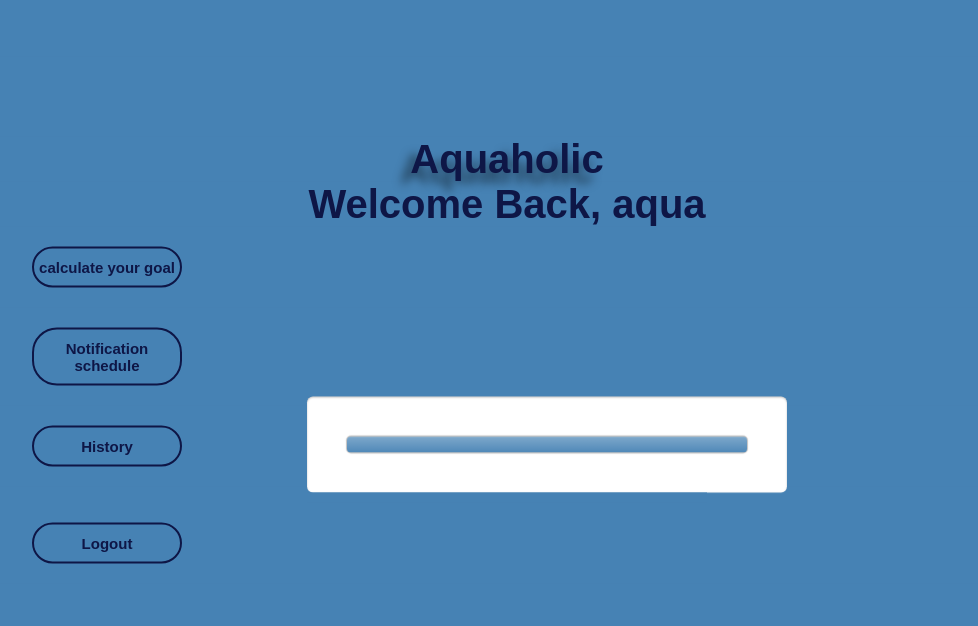
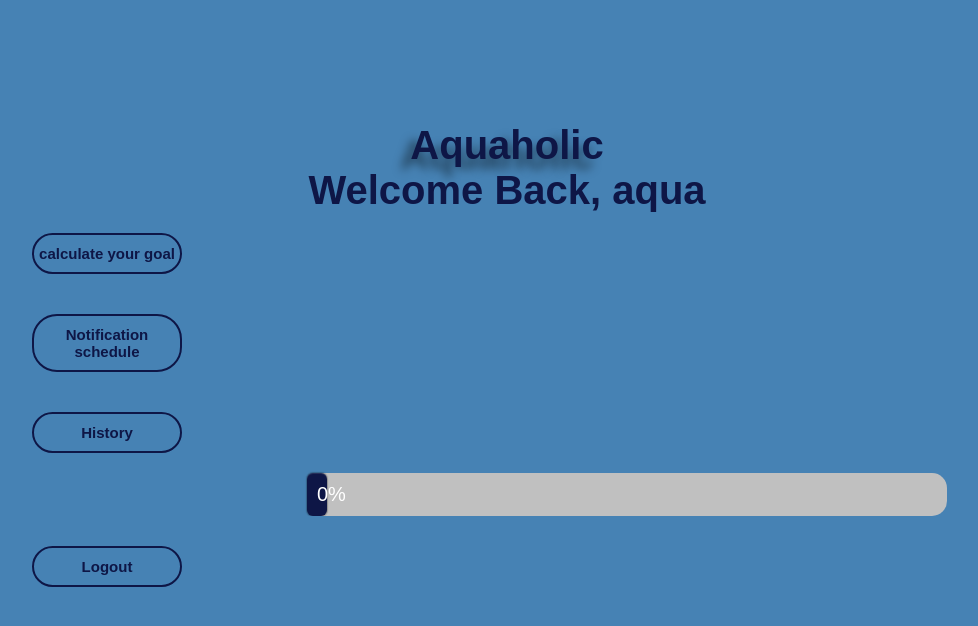
Before and after one commit to Aquaholic-ISP/Aquaholic, a Django app: page /aquaholic/ in a window 1280 px wide. Shown: the top 626 px of the page, without its empty margins (133-1111 px from the left). Run offline with Django 4.2, Linux system fonts and the light colour scheme; a user stored in the database is signed in; data comes from the database, SQL or seed files in the repository; data that the repository does not hold is empty; some libraries are stand-ins or nearby versions.

Commit message:
improve progress bar

```diff
--- a/aquaholic/static/aquaholic/style3.css
+++ b/aquaholic/static/aquaholic/style3.css
@@ -46,6 +46,7 @@
     font-size: 14vw;
     background: transparent;
 }
+
 
 
 
@@ -109,33 +110,23 @@
 }
 
 .container {
-    margin: 10px auto;
-    margin-top: -90px;
-    width: 400px;
-    text-align: center;
-}
+        margin: 0px auto;
+        margin-right:200px;
+        background-color: rgb(192, 192, 192);
+        width: 50%;
+        border-radius: 15px;
+    }
 
-.container .progress {
-    margin: 0 auto;
-    width: 400px;
-}
-
-.progress {
-    padding: 40px;
-    background: white;
-    border-radius: 6px;
+    .skill {
+        background-color:#0E1646;
+        color: white;
+        padding: 10px;
+        text-align: right;
+        font-size: 20px;
+        border-radius: 6px;
     -webkit-box-shadow: inset 0 1px 2px rgba(0, 0, 0, 0.25), 0 1px rgba(255, 255, 255, 0.08);
     box-shadow: inset 0 1px 2px rgba(0, 0, 0, 0.25), 0 1px rgba(255, 255, 255, 0.08);
-}
-
-.progress-bar {
-    height: 16px;
-    border-radius: 4px;
-     background-image: -webkit-linear-gradient(top, rgba(255, 255, 255, 0.3), rgba(255, 255, 255, 0.05));
-    background-image: -moz-linear-gradient(top, rgba(255, 255, 255, 0.3), rgba(255, 255, 255, 0.05));
-    background-image: -o-linear-gradient(top, rgba(255, 255, 255, 0.3), rgba(255, 255, 255, 0.05));
-    background-image: linear-gradient(to bottom, rgba(255, 255, 255, 0.3), rgba(255, 255, 255, 0.05));
-    -webkit-transition: 0.4s linear;
+     -webkit-transition: 0.4s linear;
     -moz-transition: 0.4s linear;
     -o-transition: 0.4s linear;
     transition: 0.4s linear;
@@ -145,48 +136,8 @@
     transition-property: width, background-color;
     -webkit-box-shadow: 0 0 1px 1px rgba(0, 0, 0, 0.25), inset 0 1px rgba(255, 255, 255, 0.1);
     box-shadow: 0 0 1px 1px rgba(0, 0, 0, 0.25), inset 0 1px rgba(255, 255, 255, 0.1);
-}
+    }
 
-#five:checked ~ .progress &gt; .progress-bar {
-    width: 5%;
-    background-color: green;
-}
-
-#twentyfive:checked ~ .progress &gt; .progress-bar {
-    width: 25%;
-    background-color: pink;
-}
-
-#fifty:checked ~ .progress &gt; .progress-bar {
-    width: 50%;
-    background-color: #f2b01e;
-}
-
-#seventyfive:checked ~ .progress &gt; .progress-bar {
-    width: 75%;
-    background-color: #f2d31b;
-}
-
-#onehundred:checked ~ .progress &gt; .progress-bar {
-    width: 100%;
-    background-color: #86e01e;
-}
-
-.radio {
-    display: none;
-}
-
-.label {
-    display: inline-block;
-    margin: 0 5px 20px;
-    padding: 3px 8px;
-    color: #aaa;
-    text-shadow: 0 1px black;
-    border-radius: 3px;
-    cursor: pointer;
-}
-
-.radio:checked + .label {
-    color: white;
-    background: rgba(0, 0, 0, 0.25);
-}
+    .html {
+        width: 0%;
+    }
--- a/aquaholic/templates/aquaholic/home.html
+++ b/aquaholic/templates/aquaholic/home.html
@@ -4,17 +4,15 @@
 <html>
 <head>
         <link rel="stylesheet" href="{% static 'aquaholic/style.css' %}">
-
     <title>Home page of Aquaholic</title>
 </head>
 <div class="entrance">
     {% if user.is_authenticated %}
             <link rel="stylesheet" href="{% static 'aquaholic/style3.css' %}">
-
     <div class="getin">
             <h1 style="font-size: 40px;">Aquaholic</h1>
         <h2 style="font-size: 40px; ">Welcome Back, {{ user.first_name }}</h2>
-        <form action="{% url 'aquaholic:calculate_auth' user.id %}" method="get">
+        <form action="{% url 'aquaholic:calculate' %}" method="get">
                 {% csrf_token %}
                 <button type="submit">calculate your goal</button>
             </form>
@@ -27,9 +25,9 @@
                 <button type="submit">History</button>
             </form>
  <div class="container">
-    <div class="progress">
-        <div class="progress-bar"></div>
+        <div class="skill html">0%</div>
     </div>
+
 
         <div class="logout">
             <form method="post" action="{% url 'account_logout' %}">
@@ -42,7 +40,6 @@
 
 
     </div>
-        </div>
     </div>
 
 
@@ -53,7 +50,6 @@
             <h2>Aquaholic</h2>
             <h2>Aquaholic</h2>
             <h2>Aquaholic</h2>
-
         </div>
         <p>Improve your drinking habits now.</p>
         <div class="buttonlogin">
```
